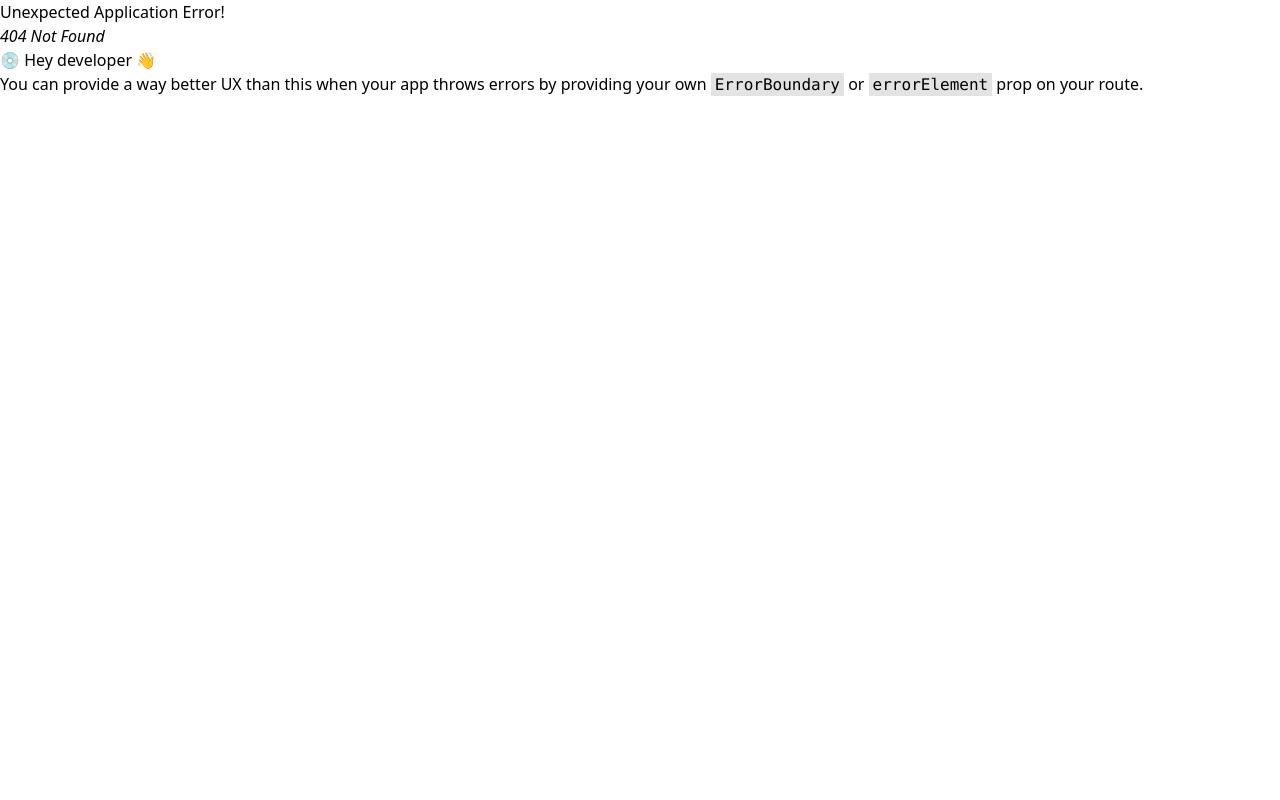
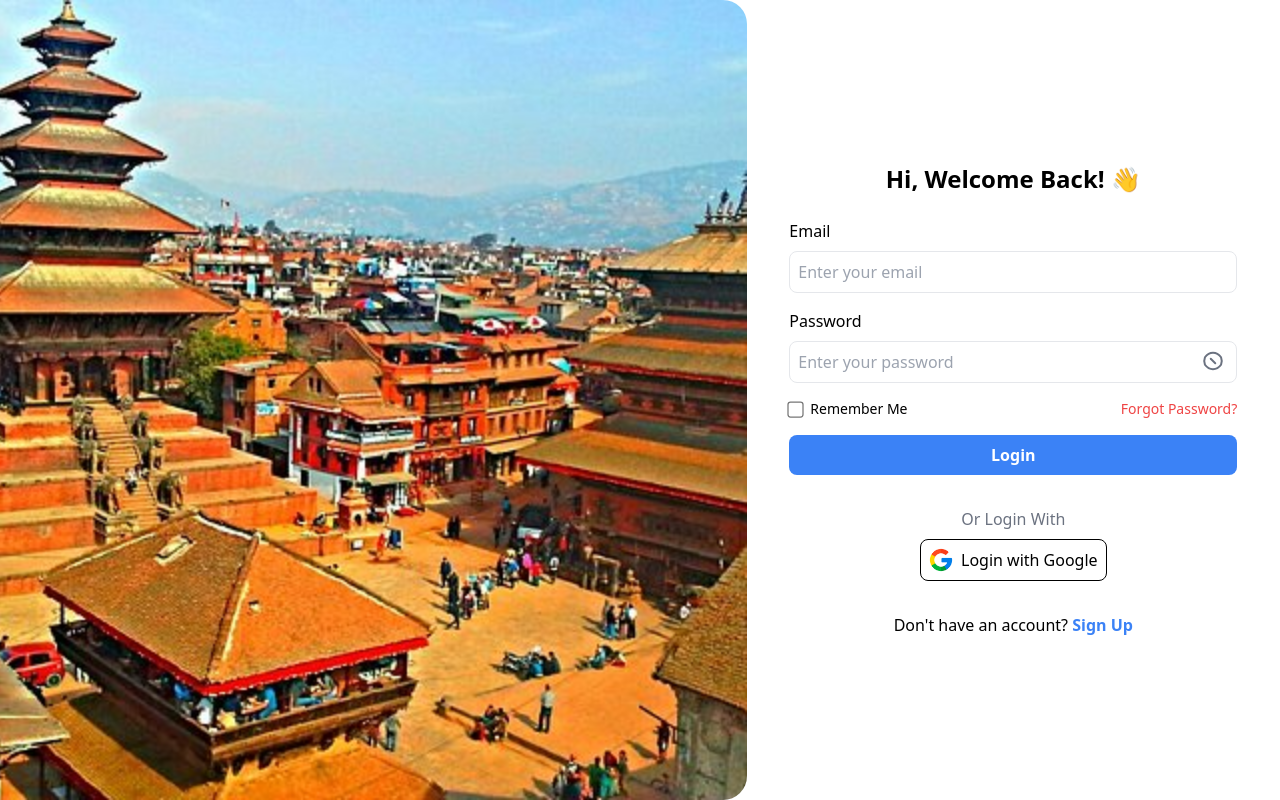
Before and after one commit to presabkhadka/final-year-project, a React (Vite) app in the folder client/: page /promoter/login in a window 1280 px wide. Before the commit this address had no page. Built offline with nearby package versions, Linux system fonts and the light colour scheme.

Commit message:
promoter login

```diff
--- a/client/src/App.tsx
+++ b/client/src/App.tsx
@@ -2,11 +2,13 @@ import { createBrowserRouter, RouterProvider } from "react-router";
 import Login from "./pages/login";
 import Register from "./pages/register";
 import Otp from "./pages/otp";
+import PromoterLogin from "./pages/promoterLogin";
 
 function App() {
   return (
     <RouterProvider router={createBrowserRouter([
-      {path: '/login', element:<Login/>},
+      {path: '/user/login', element:<Login/>},
+      {path: '/promoter/login', element:<PromoterLogin/>},
       {path: '/signup', element:<Register/>},
       {path: '/verify', element: <Otp/>}
     ])}>
--- /dev/null
+++ b/client/src/pages/promoterLogin.tsx
@@ -0,0 +1,200 @@
+import { FC, useState } from "react";
+
+interface loginFormInterface {
+  showPassword: boolean;
+  togglePasswordVisibility: () => void;
+  handleSubmit: (e: React.FormEvent) => void;
+  email: string;
+  setEmail: React.Dispatch<React.SetStateAction<string>>;
+  password: string;
+  setPassword: React.Dispatch<React.SetStateAction<string>>;
+}
+
+const LoginForm: FC<loginFormInterface> = ({
+  showPassword,
+  togglePasswordVisibility,
+  handleSubmit,
+  email,
+  setEmail,
+  password,
+  setPassword,
+}) => {
+  return (
+    <form
+      onSubmit={handleSubmit}
+      className="flex flex-col gap-4 w-full max-w-md"
+    >
+      {/* Email Field */}
+      <div className="flex flex-col">
+        <label htmlFor="email" className="mb-2 font-medium">
+          Email
+        </label>
+        <input
+          type="email"
+          id="email"
+          className="border p-2 rounded-lg"
+          placeholder="Enter your email"
+          value={email}
+          onChange={(e) => setEmail(e.target.value)}
+          required
+        />
+      </div>
+
+      <div className="flex flex-col relative">
+        <label htmlFor="password" className="mb-2 font-medium">
+          Password
+        </label>
+        <input
+          type={showPassword ? "text" : "password"}
+          id="password"
+          className="border p-2 rounded-lg pr-10"
+          placeholder="Enter your password"
+          value={password}
+          onChange={(e) => setPassword(e.target.value)}
+          required
+        />
+        <button
+          type="button"
+          onClick={togglePasswordVisibility}
+          className="absolute right-3 top-10 text-gray-500 hover:text-gray-700"
+        >
+          {showPassword ? (
+            <svg
+              xmlns="http://www.w3.org/2000/svg"
+              fill="none"
+              viewBox="0 0 24 24"
+              strokeWidth="2"
+              stroke="currentColor"
+              className="w-6 h-6"
+            >
+              <path
+                strokeLinecap="round"
+                strokeLinejoin="round"
+                d="M3.98 8.223a10.477 10.477 0 000 7.554C5.886 18.355 8.824 20.25 12 20.25c3.176 0 6.114-1.895 8.02-4.473a10.477 10.477 0 000-7.554C18.114 5.645 15.176 3.75 12 3.75c-3.176 0-6.114 1.895-8.02 4.473z"
+              />
+              <path
+                strokeLinecap="round"
+                strokeLinejoin="round"
+                d="M15 12a3 3 0 11-6 0 3 3 0 016 0z"
+              />
+            </svg>
+          ) : (
+            <svg
+              xmlns="http://www.w3.org/2000/svg"
+              fill="none"
+              viewBox="0 0 24 24"
+              strokeWidth="2"
+              stroke="currentColor"
+              className="w-6 h-6"
+            >
+              <path
+                strokeLinecap="round"
+                strokeLinejoin="round"
+                d="M3.98 8.223a10.477 10.477 0 000 7.554C5.886 18.355 8.824 20.25 12 20.25c3.176 0 6.114-1.895 8.02-4.473a10.477 10.477 0 000-7.554C18.114 5.645 15.176 3.75 12 3.75c-3.176 0-6.114 1.895-8.02 4.473z"
+              />
+              <path
+                strokeLinecap="round"
+                strokeLinejoin="round"
+                d="M9.75 9.75l4.5 4.5"
+              />
+            </svg>
+          )}
+        </button>
+      </div>
+
+      <div className="flex justify-between items-center">
+        <div className="flex items-center gap-2">
+          <input type="checkbox" id="rememberme" className="scale-125" />
+          <label htmlFor="rememberme" className="text-sm">
+            Remember Me
+          </label>
+        </div>
+        <a href="#" className="text-red-500 text-sm">
+          Forgot Password?
+        </a>
+      </div>
+
+      <button className="bg-blue-500 p-2 rounded-lg text-white font-semibold hover:bg-blue-600">
+        Login
+      </button>
+
+      <div className="flex flex-col items-center gap-2 mt-4">
+        <p className="text-gray-500">Or Login With</p>
+        <button className="flex items-center gap-2 border border-black p-2 rounded-lg hover:bg-gray-100">
+          <img src="/google.png" alt="Google" className="h-6" />
+          Login with Google
+        </button>
+      </div>
+
+      <div className="text-center mt-4">
+        <p>
+          Don't have an account?{" "}
+          <a href="/signup" className="text-blue-500 font-semibold">
+            Sign Up
+          </a>
+        </p>
+      </div>
+    </form>
+  );
+};
+
+const PromoterLogin: FC = () => {
+  const [email, setEmail] = useState<string>("");
+  const [password, setPassword] = useState<string>("");
+  const [showPassword, setShowPassword] = useState<boolean>(false);
+  const [errorMessage, setErrorMessage] = useState("");
+
+  const togglePasswordVisibility = () => {
+    setShowPassword((prevState) => !prevState);
+  };
+
+  const handleSubmit = async (e: React.FormEvent) => {
+    e.preventDefault();
+
+    try {
+      const response = await fetch("http://localhost:1010/promoter/login", {
+        method: "POST",
+        headers: {
+          "Content-Type": "application/json",
+        },
+        body: JSON.stringify({ email, password }),
+      });
+      if (response.ok) {
+        const data = await response.json();
+        console.log(data);
+      } else {
+        const errorData = await response.json();
+        setErrorMessage(errorData.message);
+      }
+    } catch (error) {
+      setErrorMessage("Something went wrong. Please try again later.");
+    }
+  };
+
+  return (
+    <div className="grid grid-cols-1 md:grid-cols-12 h-screen w-screen">
+      <div className="hidden md:block md:col-span-7">
+        <img
+          src="/bhaktapur.jpg"
+          alt="bhaktapur"
+          className="h-full w-full object-cover rounded-r-3xl"
+        />
+      </div>
+
+      <div className="col-span-1 md:col-span-5 flex flex-col items-center justify-center p-6">
+        <h1 className="text-2xl font-bold mb-6">Hi, Welcome Back! 👋</h1>
+        <LoginForm
+          showPassword={showPassword}
+          togglePasswordVisibility={togglePasswordVisibility}
+          handleSubmit={handleSubmit}
+          email={email}
+          setEmail={setEmail}
+          password={password}
+          setPassword={setPassword}
+        />
+      </div>
+    </div>
+  );
+};
+
+export default PromoterLogin;
```
Also changed, not shown: 1 other file (tests, documents, lock files or other folders).
